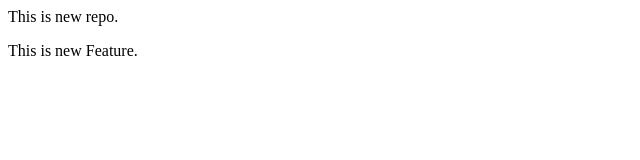
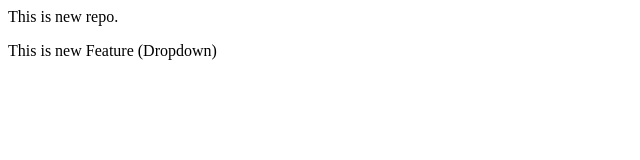
Before and after one commit to GowdaBalaji/localrepo, a plain HTML site: page index.html in a window 1280 px wide. Shown: the full height of the page, 0-640 px from the left. Drawn offline with Linux system fonts and the light colour scheme.

Commit message:
Add Dropdown

```diff
--- a/index.html
+++ b/index.html
@@ -1,2 +1,2 @@
 <p>This is new repo.</p>
-<p>This is new Feature.</p>
+<p>This is new Feature (Dropdown)</p>
```
